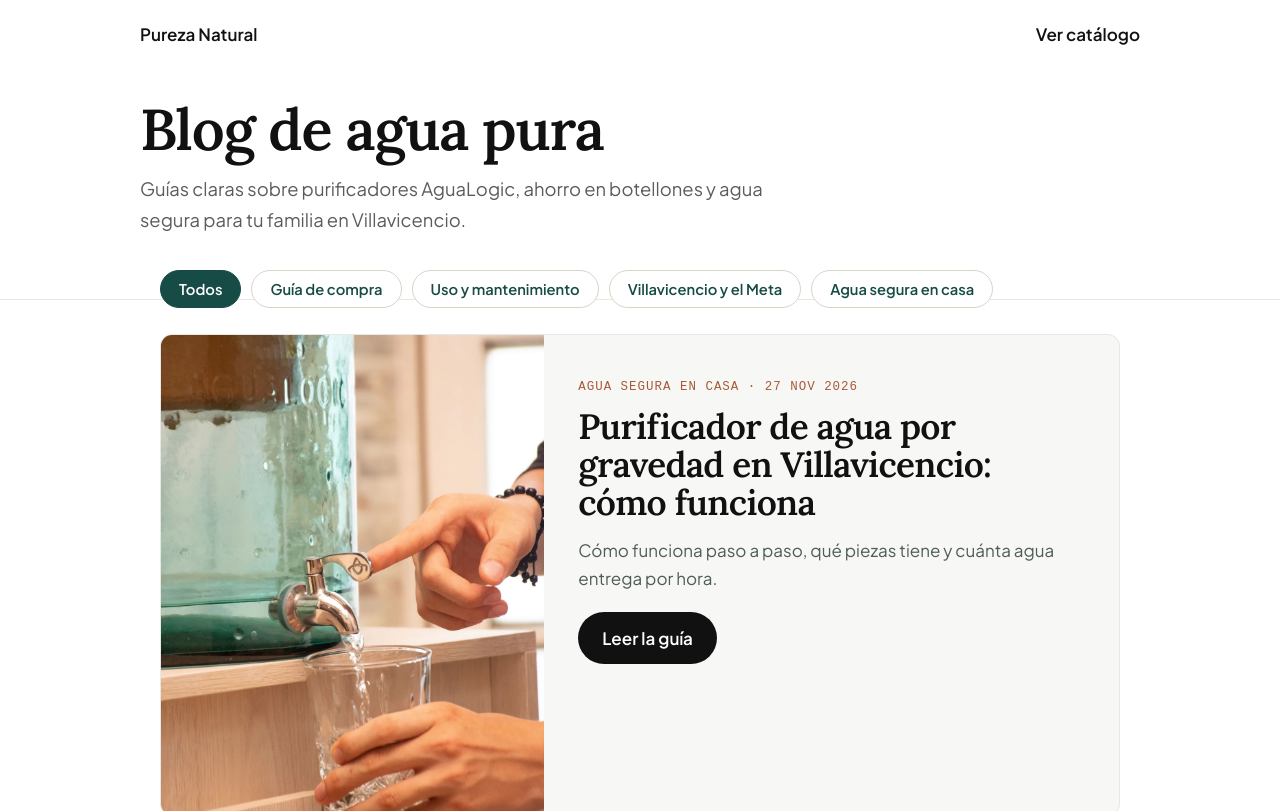
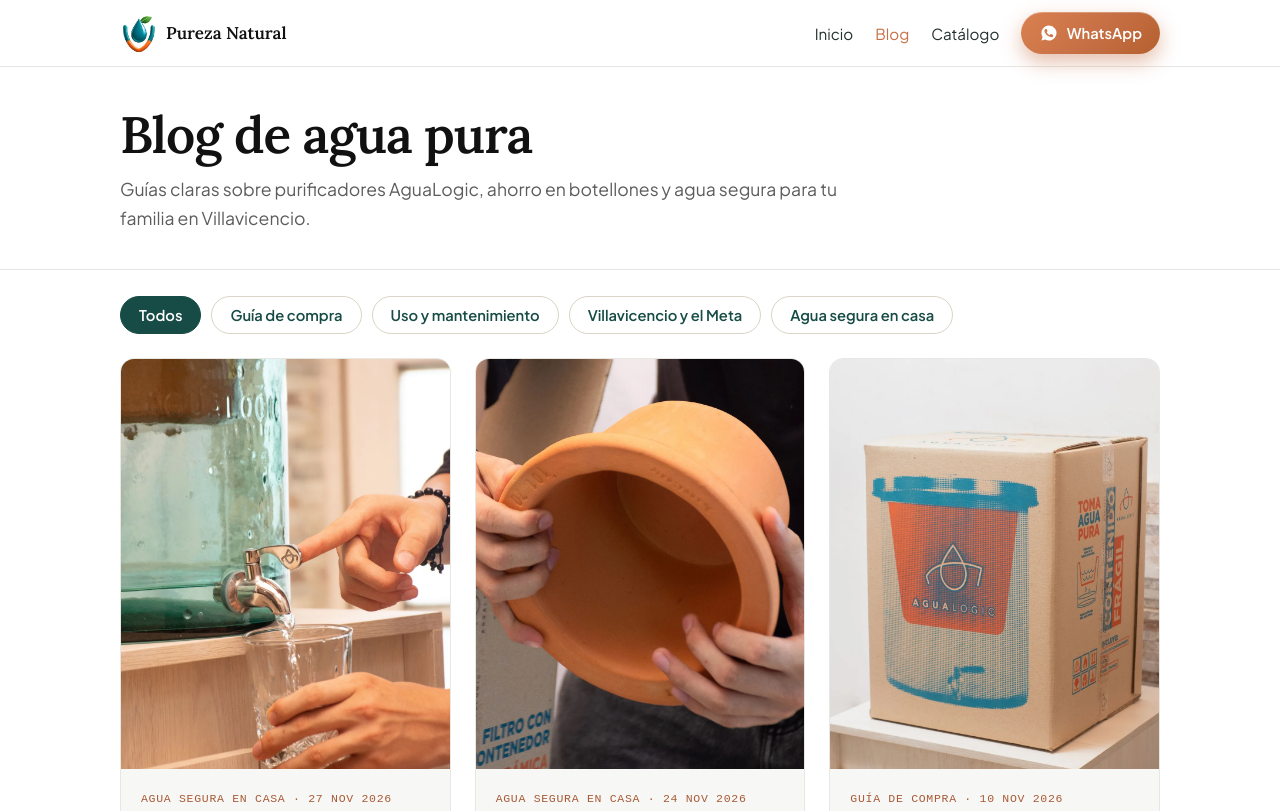
Before and after one commit to Lucia019/landing-pureza-natural, a plain HTML site: page pureza-natural/blog/index.html in a window 1280 px wide. Shown: the top 811 px of the page. Drawn offline with Linux system fonts and the light colour scheme.

Commit message:
Blog: portada con logo y menú, categorías separadas y tarjetas en cuadrícula
Co-Authored-By: Claude Sonnet 5.5 <noreply@anthropic.com>

```diff
--- a/pureza-natural/blog/index.html
+++ b/pureza-natural/blog/index.html
@@ -23,37 +23,59 @@
 body{background:var(--canvas);color:var(--text);font-family:'Plus Jakarta Sans',system-ui,sans-serif;font-size:1.0625rem;line-height:1.65}
 img{display:block;max-width:100%;height:auto}
 h1,h2{font-family:'Lora',Georgia,serif;color:var(--deep);letter-spacing:-.02em;line-height:1.08}
-.top{background:var(--deep);color:var(--on-deep);padding:20px}
-.top-in{max-width:1000px;margin:0 auto;display:flex;justify-content:space-between;align-items:center;gap:16px}
-.top a{color:#fff;text-decoration:none;font-weight:600}
-.hero{background:var(--deep);color:var(--on-deep);padding:30px 20px 64px}
-.hero-in{max-width:1000px;margin:0 auto}
-.hero h1{color:#fff;font-size:clamp(2.2rem,6vw,3.6rem);margin-bottom:14px}
-.hero p{max-width:50ch;font-size:1.15rem}
-main{max-width:1000px;margin:-30px auto 60px;padding:0 20px}
-.card+.card{margin-top:22px}.card{display:grid;grid-template-columns:.8fr 1.2fr;background:var(--panel);border:1px solid var(--line);border-radius:22px;overflow:hidden;text-decoration:none;color:inherit;transition:transform .35s cubic-bezier(.22,.8,.24,1),box-shadow .35s}
+.nav{position:sticky;top:0;z-index:20;background:rgba(255,255,255,.94);backdrop-filter:blur(10px);border-bottom:1px solid var(--line)}
+.nav-in{max-width:1080px;margin:0 auto;padding:12px 20px;display:flex;align-items:center;justify-content:space-between;gap:16px}
+.brand{display:flex;align-items:center;gap:10px;text-decoration:none;color:var(--deep);font-family:'Lora',Georgia,serif;font-weight:700;white-space:nowrap}
+.brand img{width:36px;height:auto}
+.nav-links{display:flex;align-items:center;gap:22px;font-size:.95rem;font-weight:500}
+.nav-links a{text-decoration:none;color:var(--text)}
+.nav-links a:hover,.nav-links a[aria-current]{color:var(--accent)}
+.nav-links a.btn-cta{color:#fff;padding:9px 18px;min-height:40px;font-size:.92rem}
+.hero{background:var(--deep);color:var(--on-deep);padding:40px 20px 36px}
+.hero-in{max-width:1040px;margin:0 auto}
+.hero h1{color:#fff;font-size:clamp(2.1rem,4.8vw,3.2rem);margin-bottom:12px}
+.hero p{max-width:60ch;font-size:1.1rem}
+main{max-width:1080px;margin:0 auto 60px;padding:26px 20px 0;display:grid;grid-template-columns:repeat(3,minmax(0,1fr));gap:24px}
+.card{display:flex;flex-direction:column;background:var(--panel);border:1px solid var(--line);border-radius:22px;overflow:hidden;text-decoration:none;color:inherit;transition:transform .35s cubic-bezier(.22,.8,.24,1),box-shadow .35s}
 .card:hover{transform:translateY(-4px);box-shadow:0 18px 40px rgba(23,76,70,.14)}
-.card img{width:100%;height:100%;object-fit:cover;aspect-ratio:2/3;max-height:480px}
-.card div{padding:34px}
-.card small{font-family:monospace;letter-spacing:.08em;text-transform:uppercase;color:var(--accent-hover);font-size:.78rem}
-.card h2{font-size:clamp(1.6rem,3.4vw,2.2rem);margin:10px 0 14px}
-.card p{color:var(--text-2);margin-bottom:20px}
-.card span{display:inline-block;background:var(--accent);color:#fff;padding:12px 24px;border-radius:99px;font-weight:600}
+.card img{width:100%;height:auto;aspect-ratio:4/5;object-fit:cover}
+.card div{flex:1;display:flex;flex-direction:column;align-items:flex-start;padding:20px 20px 22px}
+.card small{font-family:monospace;letter-spacing:.06em;text-transform:uppercase;color:var(--accent-hover);font-size:.72rem}
+.card h2{font-size:1.28rem;line-height:1.2;margin:8px 0 10px}
+.card p{color:var(--text-2);font-size:.95rem;line-height:1.55;margin-bottom:18px}
+.card span{margin-top:auto;display:inline-block;background:var(--accent);color:#fff;padding:9px 18px;border-radius:99px;font-weight:600;font-size:.92rem}
 :focus-visible{outline:3px solid var(--accent);outline-offset:3px}
-@media(max-width:700px){.card{grid-template-columns:1fr}.card img{aspect-ratio:16/10;max-height:none}.card div{padding:24px}}
-.chips{display:flex;flex-wrap:wrap;gap:10px;margin:0 0 26px}
+.chips{grid-column:1/-1;display:flex;flex-wrap:wrap;gap:10px}
 .chips button{font:600 .92rem 'Plus Jakarta Sans',system-ui,sans-serif;border:1px solid #d9d4c6;background:#fff;color:#174C46;padding:9px 18px;border-radius:99px;cursor:pointer;transition:.2s}
 .chips button:hover{border-color:#174C46}.chips button.on{background:#174C46;color:#fff;border-color:#174C46}
 .card[hidden]{display:none}
+@media(max-width:900px){main{grid-template-columns:repeat(2,minmax(0,1fr));gap:18px}}
+@media(max-width:600px){
+ .nav-in{padding:10px 16px;gap:10px}.brand{font-size:.98rem;gap:8px}.brand img{width:30px}
+ .nav-links{gap:12px;font-size:.9rem}.nav-links a.solo-ancho{display:none}.nav-links a.btn-cta{padding:8px 13px;font-size:.86rem;gap:6px}
+ .hero{padding:28px 16px 24px}.hero p{font-size:1rem}
+ main{grid-template-columns:minmax(0,1fr);gap:12px;padding:20px 16px 0}
+ .chips{gap:8px;margin-bottom:6px}.chips button{font-size:.84rem;padding:7px 13px}
+ .card{flex-direction:row;align-items:center;border-radius:12px}
+ .card img{width:104px;flex:none;align-self:stretch;height:auto;object-fit:cover}
+ .card div{padding:12px 14px}.card small{font-size:.66rem}.card h2{font-size:1.02rem;margin:6px 0 0}
+ .card p,.card span{display:none}
+}
+@media(max-width:389px){
+ .nav-in{padding:10px 12px;gap:8px}.brand{font-size:.88rem;gap:6px}.brand img{width:26px}
+ .nav-links{gap:8px;font-size:.82rem}.nav-links a.btn-cta{padding:7px 10px;font-size:.78rem;gap:5px}
+}
+@media(max-width:349px){.nav-links a:not(.btn-cta){display:none}}
+@media(prefers-reduced-motion:reduce){.card,.chips button{transition:none}}
 </style>
 <script type="application/ld+json">{"@context":"https://schema.org","@type":"Blog","name":"Blog de agua pura | Pureza Natural","url":"https://purezanatural.co/blog/","inLanguage":"es-CO","publisher":{"@type":"Organization","name":"Pureza Natural","url":"https://purezanatural.co/"},"blogPost":[{"@type":"BlogPosting","headline":"Purificador de agua por gravedad en Villavicencio: cómo funciona","url":"https://purezanatural.co/blog/que-es-un-purificador-de-agua-por-gravedad/","datePublished":"2026-11-27"},{"@type":"BlogPosting","headline":"Filtro de agua o purificador: cuál es la diferencia","url":"https://purezanatural.co/blog/filtro-de-agua-o-purificador-diferencia/","datePublished":"2026-11-24"},{"@type":"BlogPosting","headline":"Qué purificador elegir según tu familia","url":"https://purezanatural.co/blog/que-purificador-elegir-segun-tu-familia/","datePublished":"2026-11-10"},{"@type":"BlogPosting","headline":"Cómo curar la vasija de barro de tu purificador","url":"https://purezanatural.co/blog/como-curar-vasija-de-barro-purificador/","datePublished":"2026-11-08"},{"@type":"BlogPosting","headline":"Purificador vs botellón: cuál conviene en Villavicencio","url":"https://purezanatural.co/blog/purificador-vs-botellon-villavicencio/","datePublished":"2026-11-08"},{"@type":"BlogPosting","headline":"Purificadores de agua en Villavicencio: cuál elegir","url":"https://purezanatural.co/blog/purificadores-de-agua-villavicencio/","datePublished":"2026-11-08"}]}</script>
 <script type="application/ld+json">{"@context":"https://schema.org","@graph":[{"@type":"WebSite","@id":"https://purezanatural.co/#sitio","url":"https://purezanatural.co/","name":"Pureza Natural","alternateName":"Pureza Natural Villavicencio","inLanguage":"es-CO"},{"@type":"LocalBusiness","@id":"https://purezanatural.co/#negocio","name":"Pureza Natural","description":"Distribuidor autorizado de purificadores de agua AguaLogic en Villavicencio, Meta. Agua pura para el hogar, sin luz y sin instalación.","url":"https://purezanatural.co/","logo":"https://purezanatural.co/assets/logo.png","image":"https://purezanatural.co/assets/compartir.jpg","telephone":"+573053529366","address":{"@type":"PostalAddress","streetAddress":"Calle 35 A No. 27-86, San Isidro","addressLocality":"Villavicencio","addressRegion":"Meta","addressCountry":"CO"},"areaServed":["Villavicencio","Meta"],"openingHoursSpecification":[{"@type":"OpeningHoursSpecification","dayOfWeek":["Monday","Tuesday","Wednesday","Thursday","Friday"],"opens":"08:00","closes":"16:00"},{"@type":"OpeningHoursSpecification","dayOfWeek":["Saturday"],"opens":"08:00","closes":"12:30"}]}]}</script>
 <style id="minimal">
 :root{--canvas:#fff;--panel:#F7F7F5;--deep:#111;--line:#E7E7E3}
 body{background:#fff}
-.top,.hero{background:#fff;color:#1d1d1d}.top a{color:#111}.hero{border-bottom:1px solid var(--line)}
+.hero{background:#fff;color:#1d1d1d}.hero{border-bottom:1px solid var(--line)}
 .hero h1{color:#111;font-weight:600}.hero p{color:#5c5c5c}
-.card{border-radius:12px}.card span{background:#111}.card:hover span{background:var(--accent)}
+.card{border-radius:14px}.card span{background:#111}.card:hover span{background:var(--accent)}
 .card h2{color:#111;font-weight:600}
 
 /* wa-ganas */
@@ -67,7 +89,17 @@ a[href*="wa.me"].btn-cta:active,.wa-float:active{transform:scale(.97)}
 </style>
 </head>
 <body>
-<div class="top"><div class="top-in"><a href="../">Pureza Natural</a><a href="../catalogo-v2/">Ver catálogo</a></div></div>
+<nav class="nav" aria-label="Principal">
+  <div class="nav-in">
+    <a class="brand" href="../"><img src="../assets/logo-mark.png" alt="" width="36" height="37"><span>Pureza Natural</span></a>
+    <div class="nav-links">
+      <a class="solo-ancho" href="../">Inicio</a>
+      <a class="solo-ancho" href="./" aria-current="page">Blog</a>
+      <a href="../catalogo-v2/">Catálogo</a>
+      <a class="btn-cta" href="https://wa.me/573053529366?text=Hola%2C%20vi%20el%20blog%20y%20quiero%20un%20purificador%20AguaLogic%20en%20Villavicencio" rel="noopener">WhatsApp</a>
+    </div>
+  </div>
+</nav>
 <header class="hero"><div class="hero-in">
   <h1>Blog de agua pura</h1>
   <p>Guías claras sobre purificadores AguaLogic, ahorro en botellones y agua segura para tu familia en Villavicencio.</p>
```
